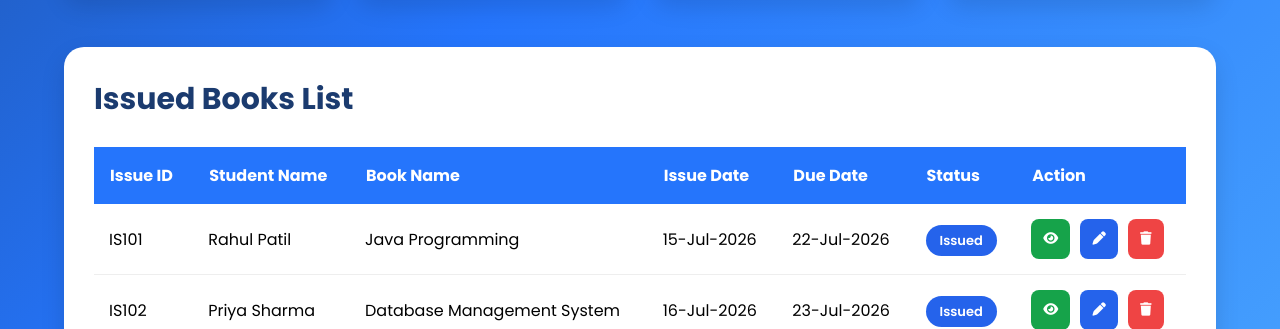
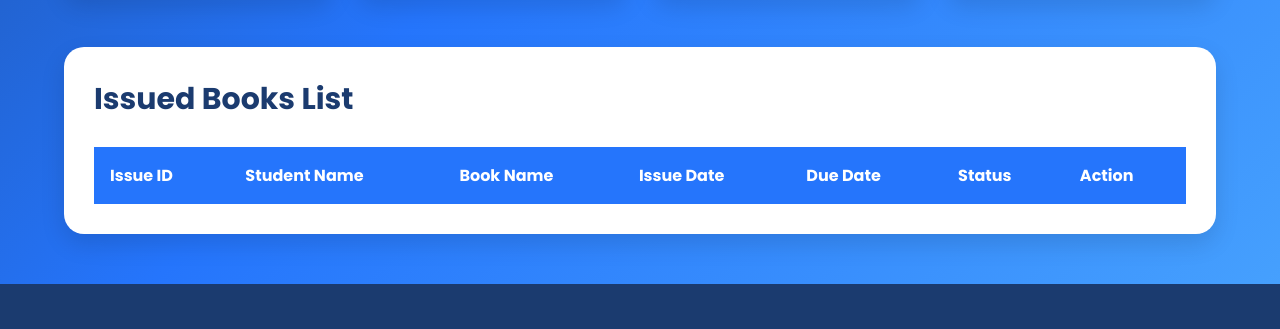
Before and after one commit to Jaul04/Library-Management-System, a website: page Public/issue.html in a window 1280 px wide. Shown: the part 1015-1344 px from the top of the page. Drawn offline with Linux system fonts and the light colour scheme.

Commit message:
Update issue.html

```diff
--- a/Public/issue.html
+++ b/Public/issue.html
@@ -234,97 +234,7 @@
 
             <tbody id="issueTableBody">
 
-                <tr>
 
-                    <td>IS101</td>
-
-                    <td>Rahul Patil</td>
-
-                    <td>Java Programming</td>
-
-                    <td>15-Jul-2026</td>
-
-                    <td>22-Jul-2026</td>
-
-                    <td>
-
-                        <span class="issued-status">
-
-                            Issued
-
-                        </span>
-
-                    </td>
-
-                    <td>
-
-                        <button class="view-btn">
-
-                            <i class="fa-solid fa-eye"></i>
-
-                        </button>
-
-                        <button class="edit-btn">
-
-                            <i class="fa-solid fa-pen"></i>
-
-                        </button>
-
-                        <button class="delete-btn">
-
-                            <i class="fa-solid fa-trash"></i>
-
-                        </button>
-
-                    </td>
-
-                </tr>
-
-                <tr>
-
-                    <td>IS102</td>
-
-                    <td>Priya Sharma</td>
-
-                    <td>Database Management System</td>
-
-                    <td>16-Jul-2026</td>
-
-                    <td>23-Jul-2026</td>
-
-                    <td>
-
-                        <span class="issued-status">
-
-                            Issued
-
-                        </span>
-
-                    </td>
-
-                    <td>
-
-                        <button class="view-btn">
-
-                            <i class="fa-solid fa-eye"></i>
-
-                        </button>
-
-                        <button class="edit-btn">
-
-                            <i class="fa-solid fa-pen"></i>
-
-                        </button>
-
-                        <button class="delete-btn">
-
-                            <i class="fa-solid fa-trash"></i>
-
-                        </button>
-
-                    </td>
-
-                </tr>
 
             </tbody>
 
```
